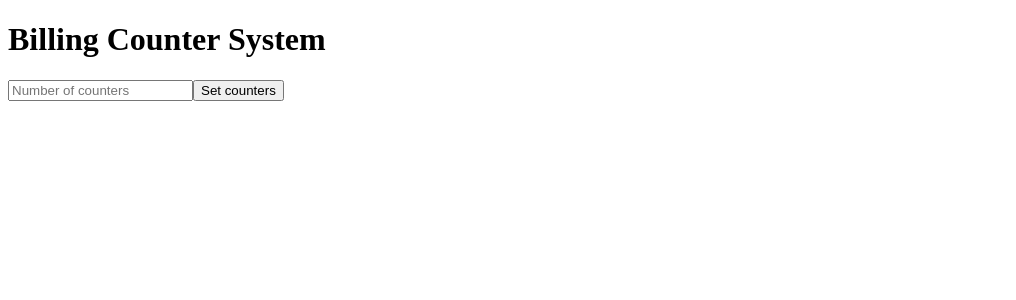
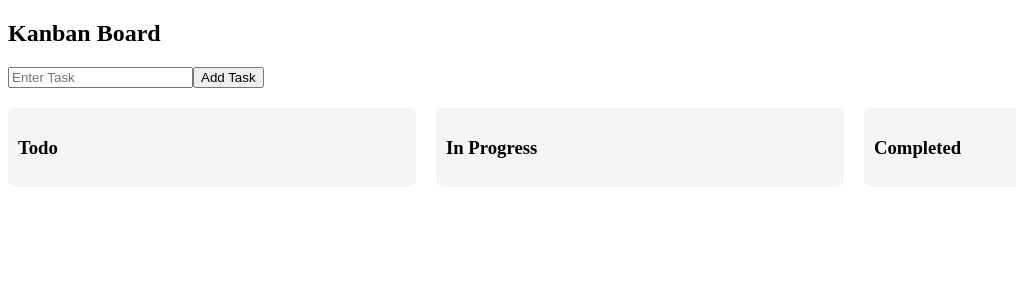
Before and after one commit to nynishuyadav85/InterviewPrep, a React (Vite) app in the folder interview/: page / in a window 1280 px wide. Shown: the top 300 px of the page, without its empty margins (0-1016 px from the left). Built offline with nearby package versions, Linux system fonts and the light colour scheme.

Commit message:
feat: add KanbanBoard component with task management functionality and styling

```diff
--- a/interview/src/App.jsx
+++ b/interview/src/App.jsx
@@ -1,6 +1,7 @@
 // import { QueryClient, QueryClientProvider } from '@tanstack/react-query'
 import './App.css'
 import BillCounterSystem from './components/BillCounterSystem/BillCounterSystem'
+import KanbanBoard from './components/KanBanBoard/KanbanBoard'
 // import Effect from './Concepts/useEffect'
 // import AgeCalc from './components/AgeCalculator/AgeCalc'
 // import TodoList from './components/TodoListII/TodoList'
@@ -50,8 +51,9 @@ function App() {
       {/* <Ctcb /> */}
       {/* <AgeCalc /> */}
       {/* <TodoList /> */}
-      <BillCounterSystem />
+      {/* <BillCounterSystem /> */}
       {/* <Effect /> */}
+      <KanbanBoard />
     </>
   )
 }
--- /dev/null
+++ b/interview/src/components/KanBanBoard/KanbanBoard.jsx
@@ -0,0 +1,77 @@
+import { useState } from 'react'
+import './kstyle.css'
+
+const columns = ["Todo", "In Progress", "Completed"];
+
+const KanbanBoard = () => {
+    const [tasks, setTasks] = useState([])
+    const [newTask, setNewTask] = useState("")
+    const [editingId, setEditingId] = useState(null)
+    const [editingTitle, setEditingTitle] = useState("")
+
+
+    const addTaskHandle = () => {
+        if (!newTask.trim()) return;
+        const task = {
+            id: Date.now(),
+            title: newTask.trim(),
+            status: "Todo"
+        }
+        setTasks([...tasks, task])
+        setNewTask("")
+    }
+
+    const moveCard = (id, direction) => {
+        setTasks((prev) => prev.map((task) => {
+            if (task.id === id) {
+                const currentIndex = columns.indexOf(task.status)
+                const newIndex = direction === "right" ? currentIndex + 1 : currentIndex - 1
+                return { ...task, status: columns[newIndex] }
+            }
+            return task
+        }))
+    }
+
+    const saveTitle = (id) => {
+        if (!editingTitle.trim()) return;
+        setTasks((prev) => prev.map((task) => task.id === id ? { ...task, title: editingTitle.trim() } : task))
+        setEditingId(null);
+        setEditingTitle("")
+    }
+
+    const deleteTask = (id) => {
+        setTasks((prev) => prev.filter((task) => task.id !== id))
+    }
+
+    return (
+        <div>
+            <h2>Kanban Board</h2>
+
+            <div>
+                <input value={newTask} onChange={(e) => setNewTask(e.target.value)} placeholder="Enter Task"></input>
+                <button onClick={addTaskHandle}>Add Task</button>
+            </div>
+
+            <div className="kanban-board">
+                {columns.map((col) => (
+                    <div key={col} className='column'>
+                        <h3>{col}</h3>
+                        {tasks.filter((task) => task.status === col).map((task) => (
+                            <div key={task.id} className='task-card'>
+                                {editingId === task.id ? (<input autoFocus value={editingTitle} onChange={(e) => setEditingTitle(e.target.value)} onBlur={() => saveTitle(task.id)} onKeyDown={(e) => e.key === "Enter" && saveTitle(task.id)} />) : (<p>{task.title}</p>)}
+                                <div className='task-buttons'>
+                                    {col !== "Todo" && (<button className='shiftBtn' onClick={() => moveCard(task.id, "left")}>⬅</button>)}
+                                    {col !== "Completed" && (<button onClick={() => moveCard(task.id, "right")} className='shiftBtn'>→</button>)}
+                                    <button className='editBtn' onClick={() => { setEditingId(task.id); setEditingTitle(task.title) }}>Edit</button>
+                                    <button className='deleteBtn' onClick={() => deleteTask(task.id)}>Delete</button>
+                                </div>
+                            </div>
+                        ))}
+                    </div>
+                ))}
+            </div>
+        </div >
+    )
+}
+
+export default KanbanBoard
--- /dev/null
+++ b/interview/src/components/KanBanBoard/kstyle.css
@@ -0,0 +1,59 @@
+.kanban-board {
+  display: flex;
+  justify-content: space-between;
+  margin-top: 20px;
+  gap: 20px;
+}
+.column {
+  flex: 1;
+  background: #f5f5f5;
+  padding: 10px;
+  border-radius: 8px;
+}
+.task-card {
+  background: white;
+  padding: 10px;
+  margin: 10px 0;
+  border-radius: 6px;
+  border: 1px solid #ccc;
+}
+.task-buttons {
+  display: flex;
+  gap: 5px;
+  margin-top: 5px;
+  padding: 5px;
+}
+.inputBox {
+  padding: 5px;
+  border: 1px solid gray;
+  border-radius: 6px;
+}
+.addTaskBtn {
+  padding: 7px;
+  background-color: cornflowerblue;
+  border: none;
+  margin-left: 10px;
+  border-radius: 6px;
+  color: white;
+}
+.editBtn {
+  padding: 7px;
+  background-color: goldenrod;
+  border: none;
+  border-radius: 2px;
+  color: white;
+}
+.deleteBtn {
+  padding: 7px;
+  background-color: rgb(220, 93, 93);
+  border: none;
+  border-radius: 2px;
+  color: white;
+}
+.shiftBtn {
+  padding: 7px;
+  background-color: rgb(1, 156, 1);
+  border: none;
+  border-radius: 2px;
+  color: white;
+}
```
